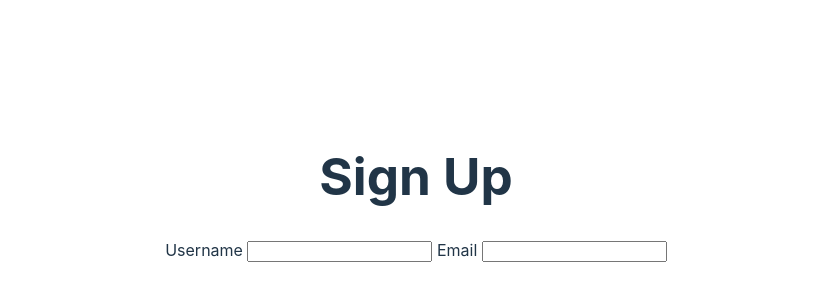
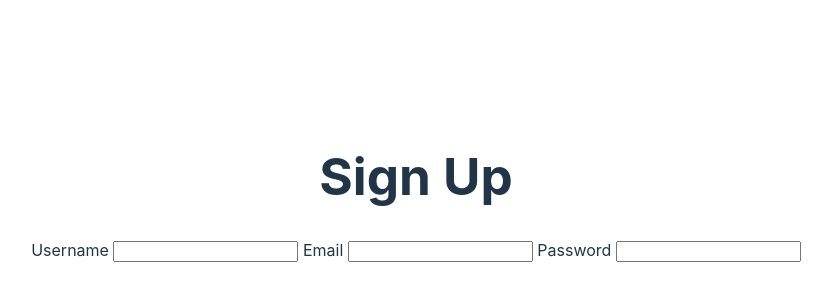
Before and after one commit to leobewater/udemy-svelte-with-tdd, a Svelte app in the folder frontend/: page / in a window 1280 px wide. Shown: the part 212-512 px from the top of the page, without its empty margins (224-1056 px from the left). Built offline with nearby package versions, Linux system fonts and the light colour scheme.

Commit message:
add password field and test

```diff
--- a/frontend/src/pages/SignUpPage.svelte
+++ b/frontend/src/pages/SignUpPage.svelte
@@ -4,3 +4,6 @@
 
 <label for="e-mail">Email</label>
 <input id="e-mail" />
+
+<label for="password">Password</label>
+<input id="password" />
```
Also changed, not shown: 1 other file (tests, documents, lock files or other folders).
